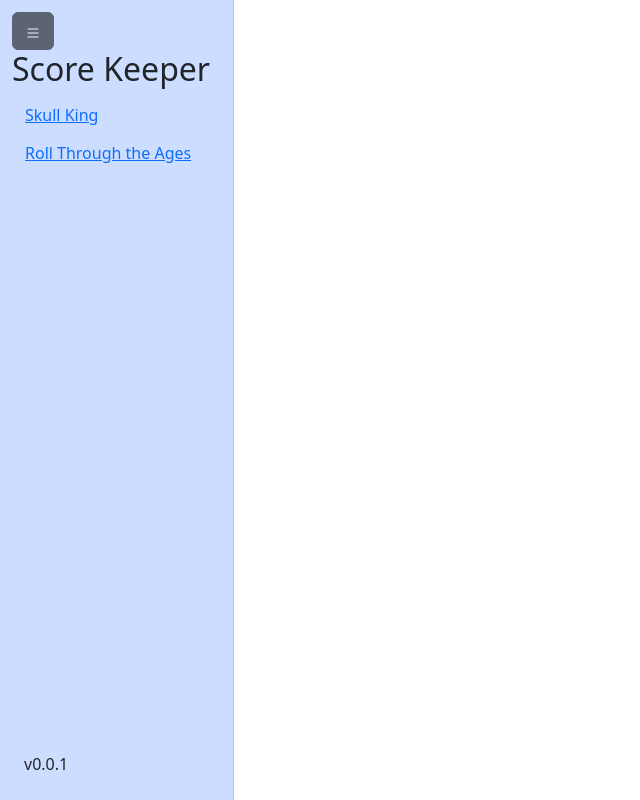
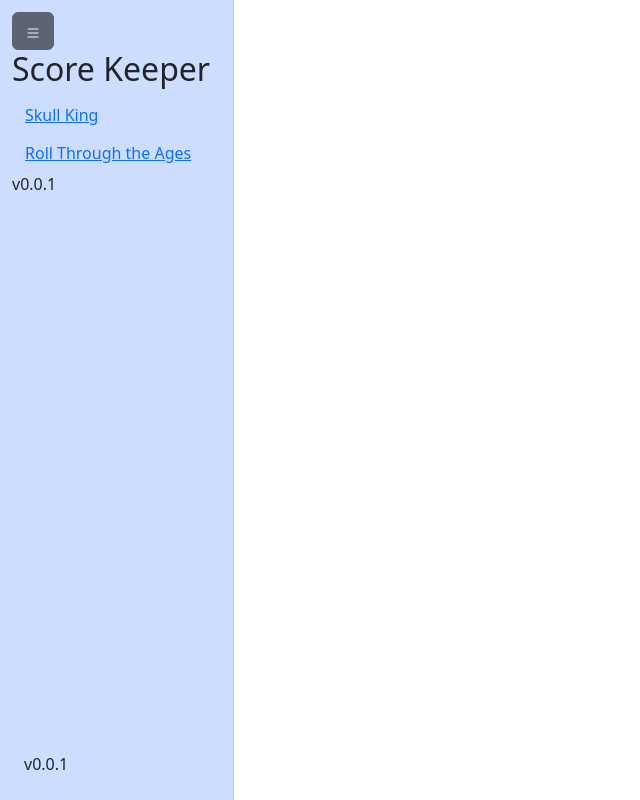
Before and after one commit to RyanGano/score-keeper, a React (Create React App) app: page / in a window 1280 px wide. Shown: the whole page, without its empty margins (0-640 px from the left). Built offline with nearby package versions, Linux system fonts and the light colour scheme.

Commit message:
Put version at the top of screen

```diff
--- a/src/LeftNav.tsx
+++ b/src/LeftNav.tsx
@@ -57,6 +57,7 @@
                 Roll Through the Ages
               </Button>
             </div>
+            {props.appVersion}
           </Stack>
           <div
             style={{
```
